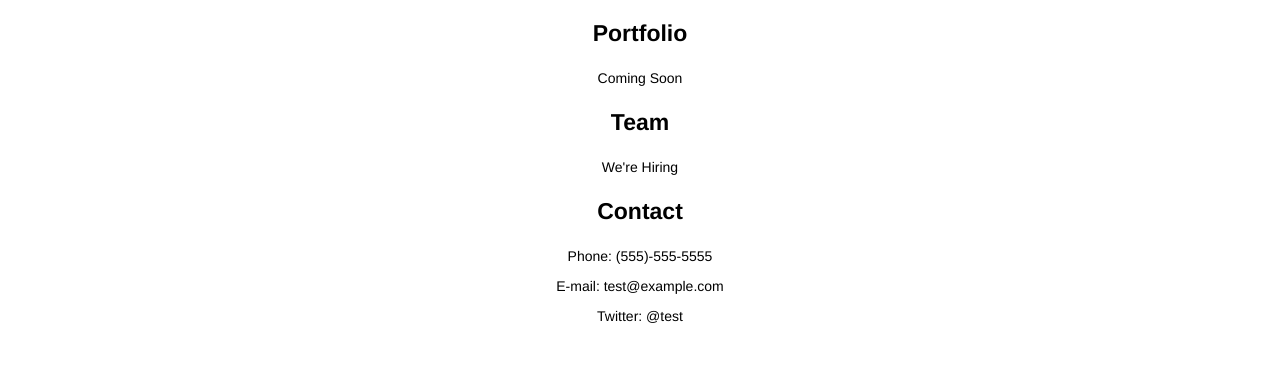
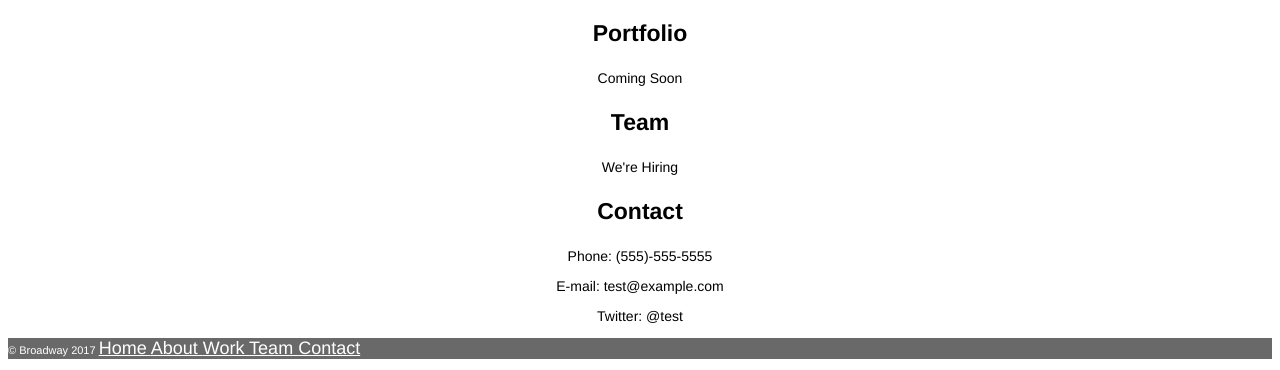
Before and after one commit to Touwtjee/broadway, a plain HTML site: page index.html in a window 1280 px wide. Shown: the part 1639-2009 px from the top of the page. Before the commit the page ends 1977 px from the top, so only its background shows below. Drawn offline with Linux system fonts and the light colour scheme.

Commit message:
Adding Footer HTML CSS and finishing project.

```diff
--- a/Resources/CSS/style.css
+++ b/Resources/CSS/style.css
@@ -7,6 +7,11 @@ header{
   background-image: url(https://s3.amazonaws.com/codecademy-content/programs/freelance-one/broadway/images/the-flatiron-building.png);
   background-repeat: no-repeat;
   background-size: cover;
+}
+
+footer{
+  background-color: dimgray;
+  text-align: left;
 }
 
 h1{
@@ -34,8 +39,13 @@ h3{
   background-repeat: no-repeat;
   background-size: cover;
 }
+
 p{
   font-size: 14px;
+}
+.footer p{
+  font-size: 11px;
+  color: white;
 }
 
 li{
--- a/index.html
+++ b/index.html
@@ -57,5 +57,15 @@
     <p> Twitter: @test </p>
   </div>
 
+  <footer class="footer">
+  <p>&copy; Broadway 2017
+  <a href="#home"> Home </a>
+  <a href="#process"> About </a>
+  <a href="#work"> Work </a>
+  <a href="#team"> Team </a>
+  <a href="#contact"> Contact </a>
+  </p>
+  </footer>
+
   </body>
 </html>
```
